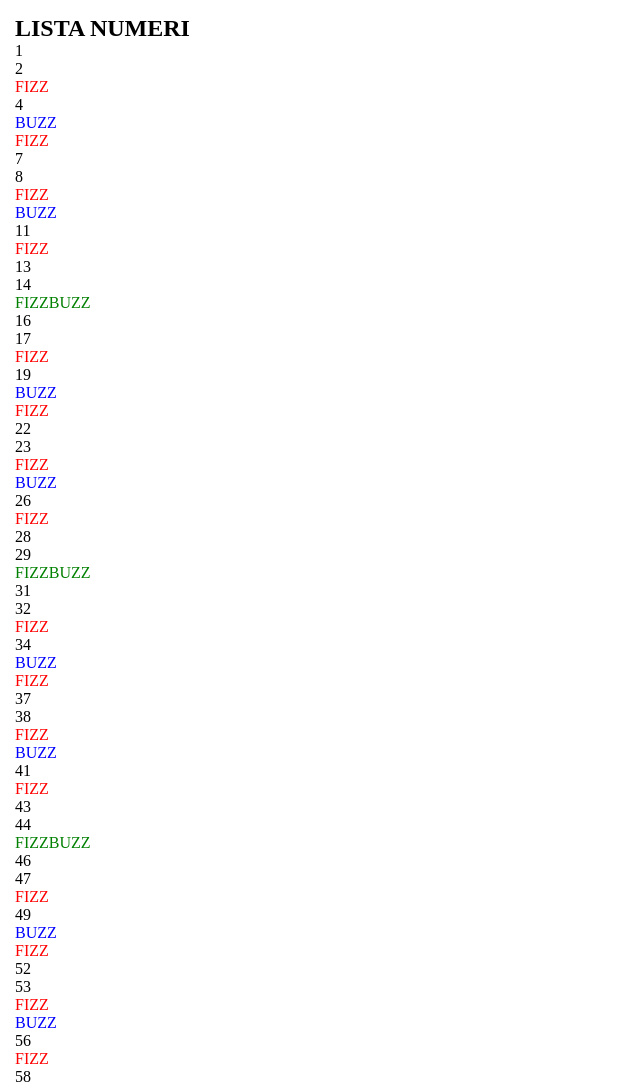
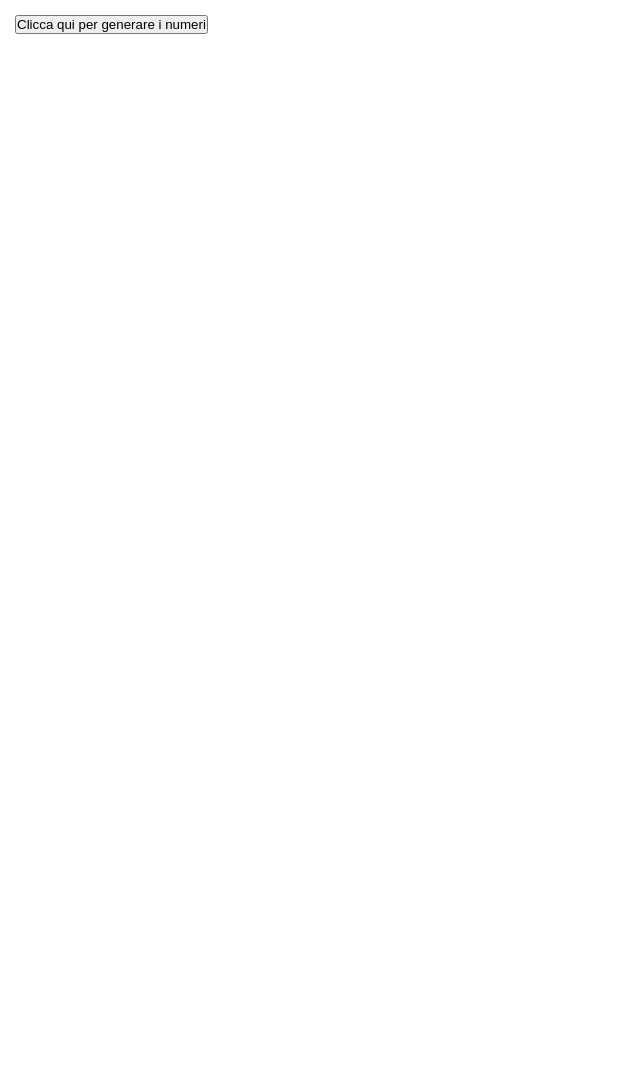
Before and after one commit to mrc-bsllt/js-fizzbuzz, a plain HTML site: page index.html in a window 1280 px wide. Shown: the top 1082 px of the page, without its empty margins (0-640 px from the left). After the commit the page ends 800 px from the top, so only its background shows below. Drawn offline with Linux system fonts and the light colour scheme.

Commit message:
aggiunto il bottone

```diff
--- a/index.html
+++ b/index.html
@@ -7,7 +7,7 @@
   </head>
   <body>
     <section>
-      <h1>Lista numeri</h1>
+      <button id="button">Clicca qui per generare i numeri</button>
       <ul id="numbers_list"></ul>
     </section>
   <script src="js/script.js" charset="utf-8"></script>
--- a/js/script.js
+++ b/js/script.js
@@ -1,6 +1,10 @@
-// stampo i numeri da 1 a 100
+var button = document.getElementById("button");
 var numbersList = document.getElementById("numbers_list");
 var j;
+
+
+button.addEventListener("click",
+  function () {
     for (var i = 1; i < 101; i++) {
 
       if((i % 3 == 0) && (i % 5 == 0)) {
@@ -13,6 +17,7 @@ for (var i = 1; i < 101; i++) {
         j = i;
       }
 
-
       numbersList.innerHTML += "<li>" + j + "</li>";
     }
+  }
+);
```
Lines whose indentation alone changed are shown as unchanged.
